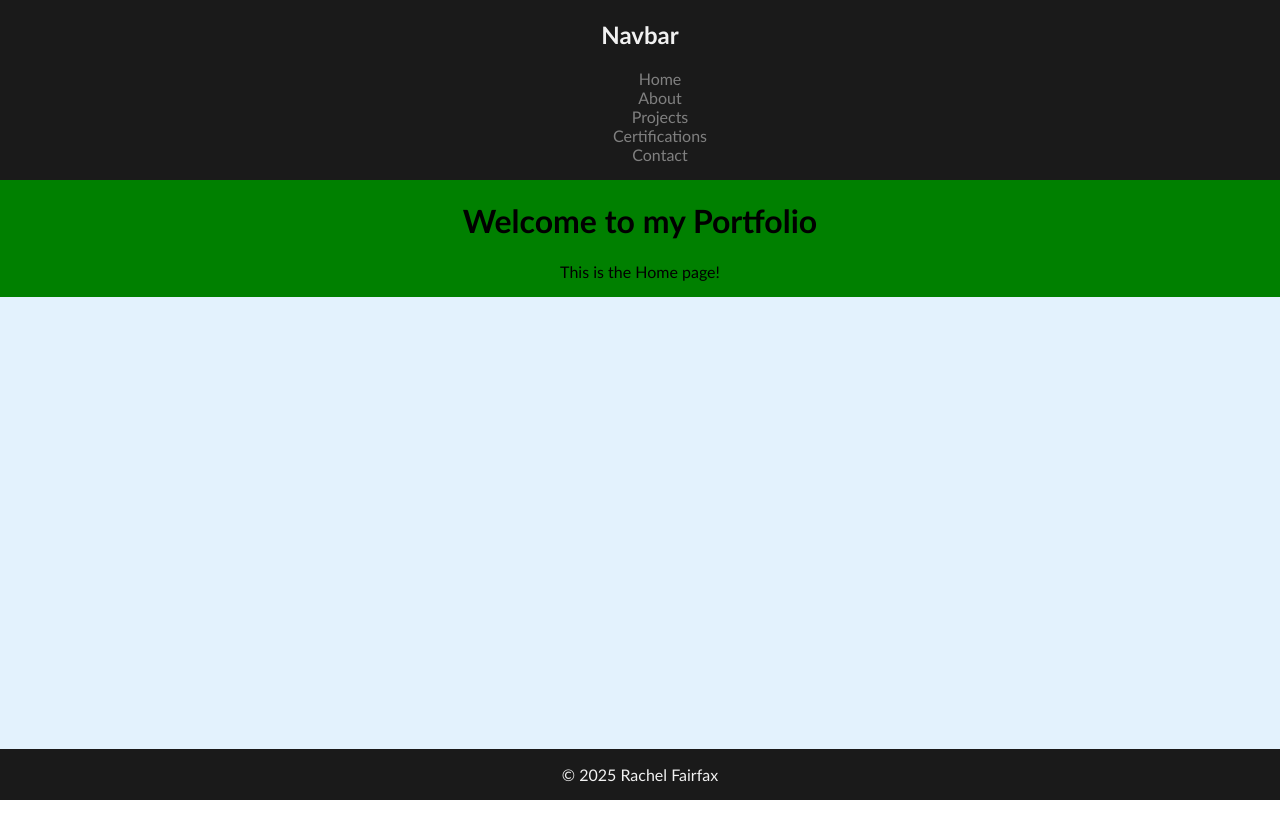
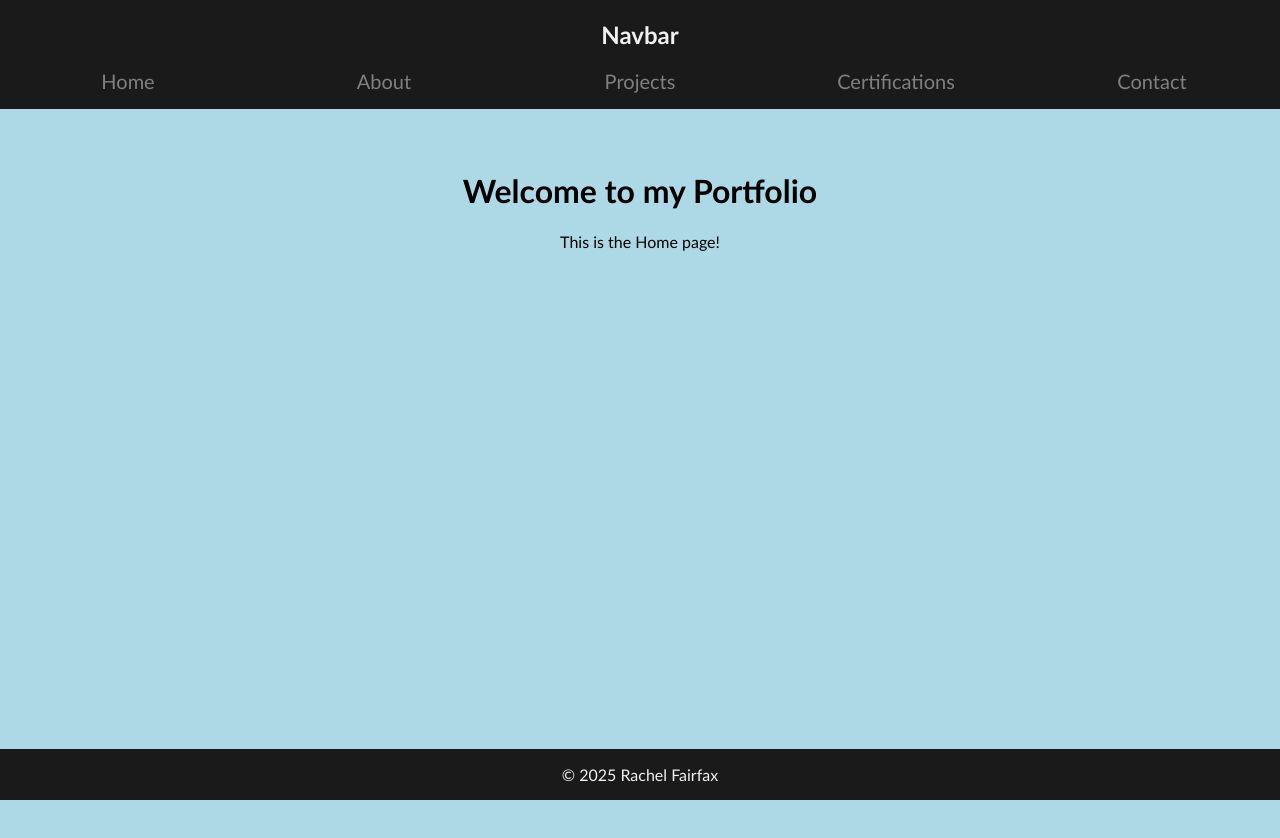
Before and after one commit to RachelFairfax/Portfolio-Site, a React (Vite) app: page / in a window 1280 px wide. Shown: the top 838 px of the page. Before the commit the page ends 800 px from the top, so only its background shows below. Built offline with nearby package versions, Linux system fonts and the light colour scheme.

Commit message:
finished basic styling

```diff
--- a/src/components/Layout/Layout.module.css
+++ b/src/components/Layout/Layout.module.css
@@ -1,3 +1,5 @@
 .Main {
-    background-color: green;
+    padding-top: 150px;
+    padding-bottom: 100%;
+    background-color: lightblue;
 }
--- a/src/components/Navbar/Navbar.module.css
+++ b/src/components/Navbar/Navbar.module.css
@@ -2,6 +2,7 @@
 a {
     text-decoration: none;
     color: gray;
+    font-size: 20px;
 }
 
 a:hover {
@@ -12,9 +13,17 @@ a:hover {
 li {
     text-decoration: none;
     list-style: none;
+    flex:1;
+}
+
+ul {
+    padding-left: 0;
+    display: flex;
 }
 
 .Navbar {
     background-color: #1a1a1a;
     color: #f1f1f1;
+    position:fixed;
+    width:100%;
 }
```
